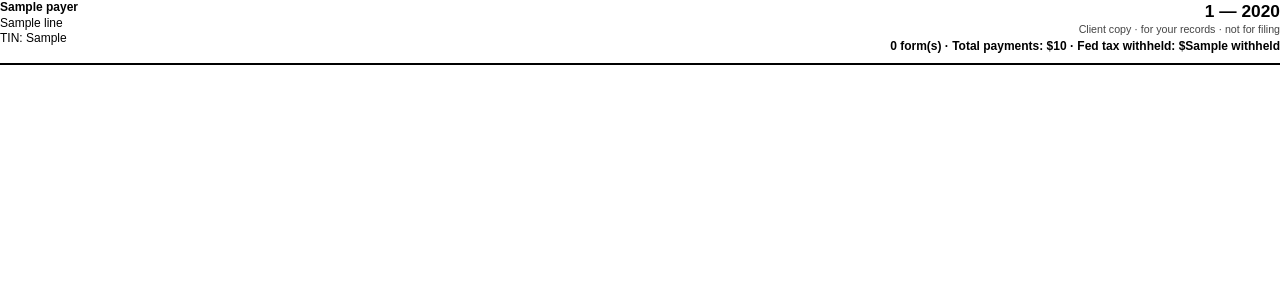
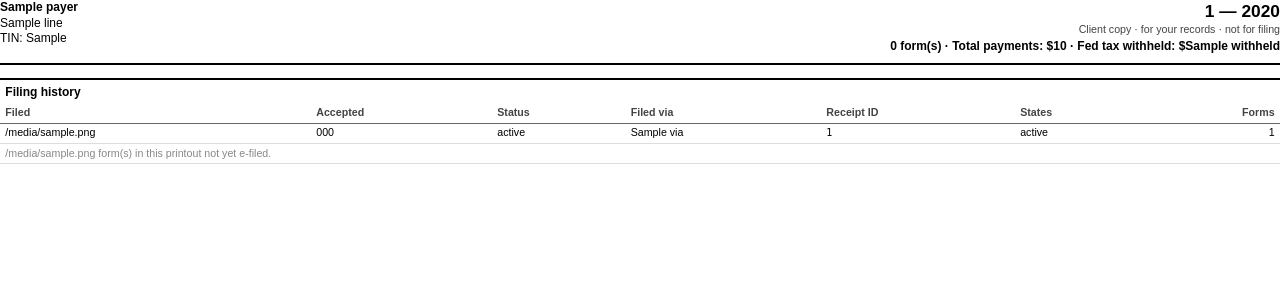
Before and after one commit to KisaesDevLab/Vibe-1099, a Flask app: template render/templates/client_copy.html in a window 1280 px wide. Shown: the top 300 px of the page. Run offline with Flask 3, Linux system fonts and the light colour scheme; the template is opened without the code that fills it: most values are stand-ins (such as "Sample title", 1, 10 or a date in 2020).

Commit message:
feat(render): filing history section on the client (payer) copy
Each payer group on the client copy now ends with a Filing history table:
one row per e-file transmission covering the printed forms, with filed
date (transmitted_at), accepted date (resolved_at when accepted /
accepted with errors), status, provider (ATS marked "test"), receipt ID,
states filed, correction flag, and form count. Forms not yet e-filed are
noted below the table.

Co-Authored-By: Claude Opus 5.5 <noreply@anthropic.com>
Claude-Session: https://claude.ai/code/session_01WJeHUgskZnhhGXdzeMujrN

```diff
--- a/render/css/client_copy.css
+++ b/render/css/client_copy.css
@@ -51,3 +51,20 @@
 .fc-boxes .bl { color: #333; }
 .fc-boxes .bv { text-align: right; white-space: nowrap; font-weight: 600; }
 .fc-muted { color: #888; }
+
+/* filing history: when the group's forms were e-filed and accepted */
+.filing-history {
+  width: 100%;
+  border-collapse: collapse;
+  margin-top: 10pt;
+  border-top: 1.5pt solid #000;
+  page-break-inside: avoid;
+  font-size: 8pt;
+  line-height: 1.3;
+}
+.filing-history td, .filing-history th { padding: 2pt 4pt; text-align: left; vertical-align: top; }
+.filing-history .fh-title { font-size: 9pt; font-weight: bold; padding-top: 4pt; }
+.filing-history .fh-head td { font-weight: bold; color: #444; border-bottom: 0.75pt solid #666; }
+.filing-history tr + tr td { border-bottom: 0.4pt solid #ddd; }
+.filing-history .fh-num { text-align: right; }
+.filing-history .fh-mono { font-family: monospace; font-size: 7.5pt; }
--- a/render/templates/client_copy.html
+++ b/render/templates/client_copy.html
@@ -11,7 +11,9 @@
                     tax_year, form_number, total, withheld|null,
                     forms:[{ recipient:{name1,name2,tin_masked,address_lines},
                     account_number, corrected,
-                    boxes:[{number,label,kind,value}] }] }] } #}
+                    boxes:[{number,label,kind,value}] }],
+                    filings:[{ filed, accepted, status, via, receipt_id,
+                    states, correction, count }], unfiled }] } #}
 <html>
 <head>
   <meta charset="utf-8">
@@ -58,6 +60,28 @@
       </tr>
     </table>
     {% endfor %}
+    <table class="filing-history">
+      <tr><th colspan="7" class="fh-title">Filing history</th></tr>
+      {% if g.filings %}
+      <tr class="fh-head">
+        <td>Filed</td><td>Accepted</td><td>Status</td><td>Filed via</td><td>Receipt ID</td><td>States</td><td class="fh-num">Forms</td>
+      </tr>
+      {% for t in g.filings %}
+      <tr>
+        <td>{{ t.filed or '—' }}</td>
+        <td>{{ t.accepted or '—' }}</td>
+        <td>{{ t.status }}{% if t.correction %} (correction){% endif %}</td>
+        <td>{{ t.via }}</td>
+        <td class="fh-mono">{{ t.receipt_id or '—' }}</td>
+        <td>{{ t.states or '—' }}</td>
+        <td class="fh-num">{{ t.count }}</td>
+      </tr>
+      {% endfor %}
+      {% endif %}
+      {% if g.unfiled %}
+      <tr><td colspan="7" class="fc-muted">{{ g.unfiled }} form(s) in this printout not yet e-filed.</td></tr>
+      {% endif %}
+    </table>
   </div>
   {% endfor %}
 </body>
```
Also changed, not shown: apps/api/src/services/render.ts (+67 -4 lines).
